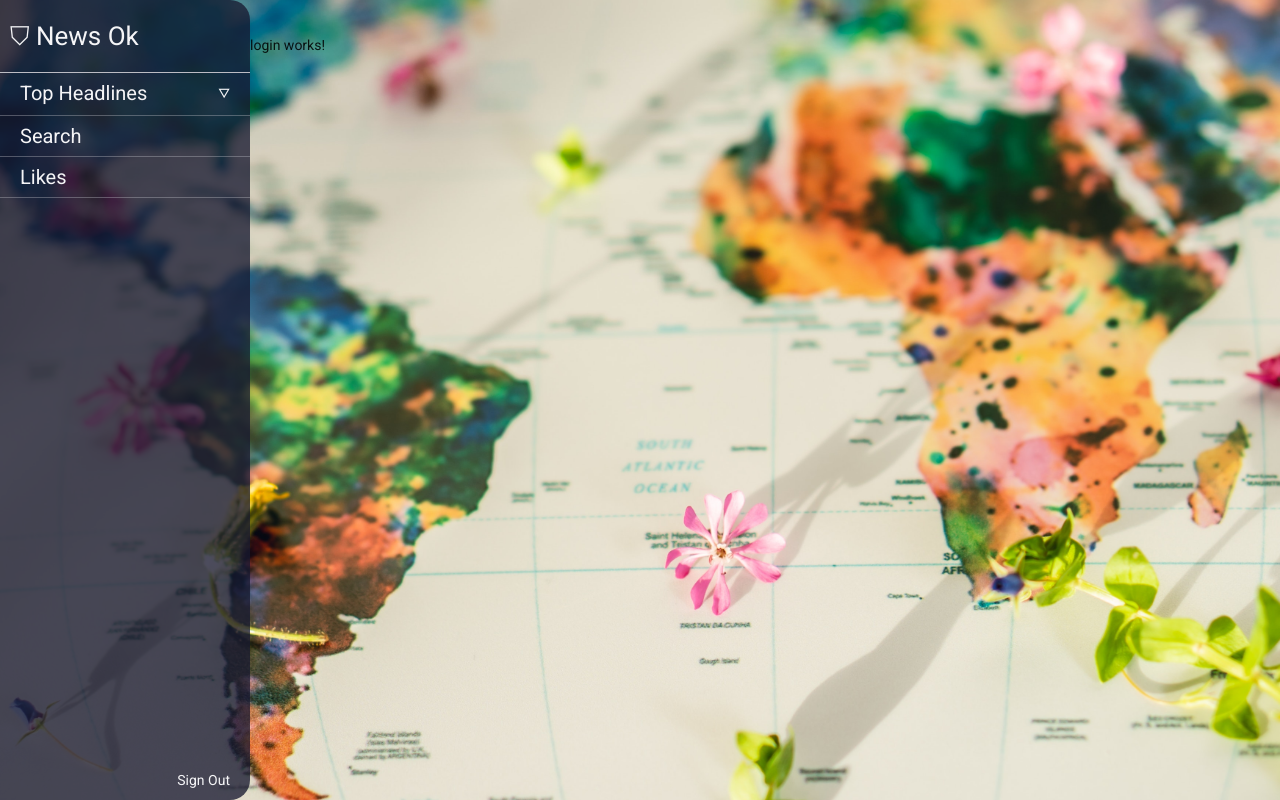
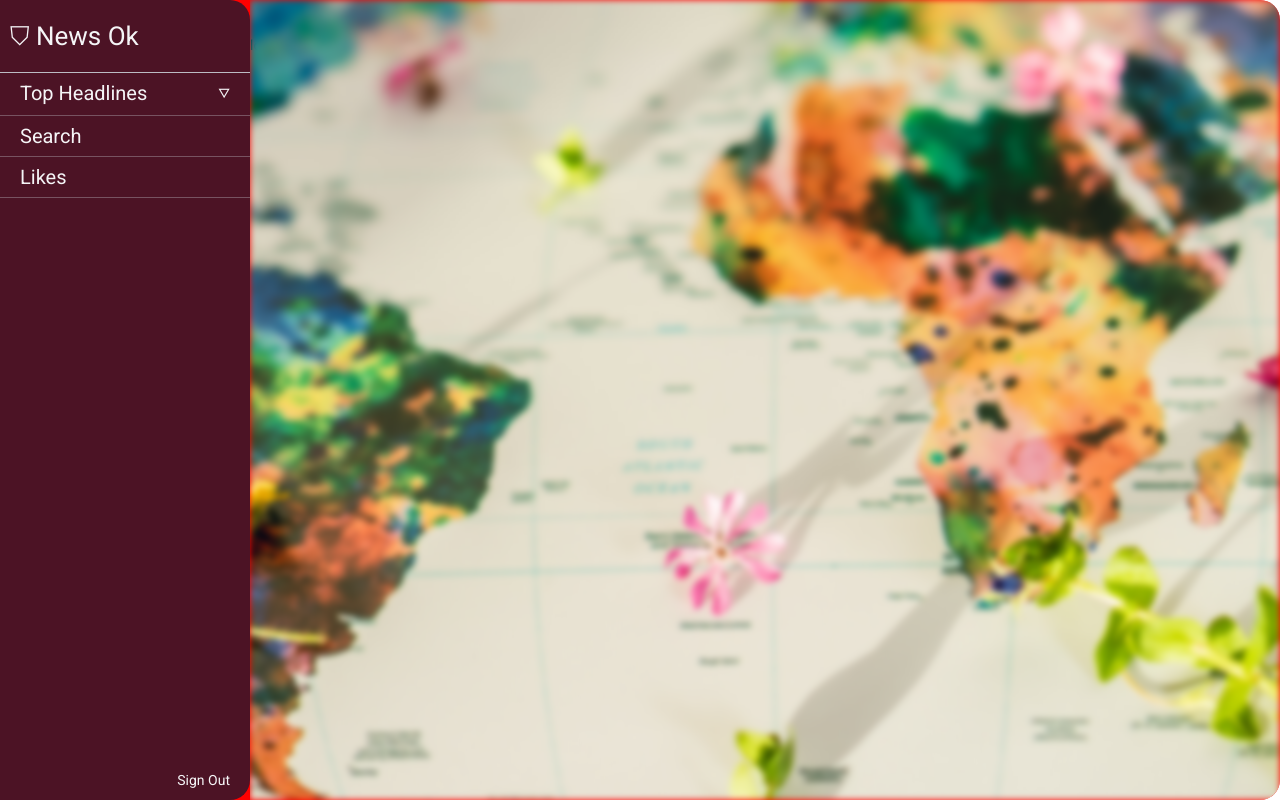
Before and after one commit to brentknudsenstud/AngularNewsApiApp, an Angular app: page /login in a window 1280 px wide. Built offline with nearby package versions, Linux system fonts and the light colour scheme.

Commit message:
trying to change border radius for white background behind the side-nav

```diff
--- a/src/app/app.component.html
+++ b/src/app/app.component.html
@@ -1,5 +1,6 @@
 <mat-drawer-container class="app-container-with-sidenav" autosize (window:resize)="shouldOpen()">
-    <mat-drawer #drawer class="sidenav" mode="side" [opened]="sideNavShouldOpen">
+  <div class="background-image"></div>
+    <mat-drawer #drawer class="sidenav" mode="side" [opened]="sideNavShouldOpen" >
         <app-side-nav></app-side-nav>
     </mat-drawer>
 
--- a/src/app/app.component.scss
+++ b/src/app/app.component.scss
@@ -1,18 +1,30 @@
 @import './styles/base';
+
+.background-image {
+    width: 100%;
+    height: 100vh;
+    background-image: url("../assets/world-map.jpg");
+    background-attachment: fixed;
+    background-position: center;
+    background-repeat: no-repeat;
+    background-size: cover;
+    filter: blur(3px);
+    position: absolute;
+}
 
 //SIDE-NAV-STYLE-----------------------------------------------------------
 #main-header {
     height: 35px;
 }
+.mat-drawer-container {
+    border-radius: 0 20px 20px 0;
+    background-color: red;
 
+
+}
 .app-container-with-sidenav {
     width: 100%;
     height: 100vh;
-    background-image: url("/assets/world-map.jpg");
-    background-attachment: fixed;
-    background-position: center;
-    background-repeat: no-repeat;
-    background-size: cover;
 }
 
 .sidenav {
```
